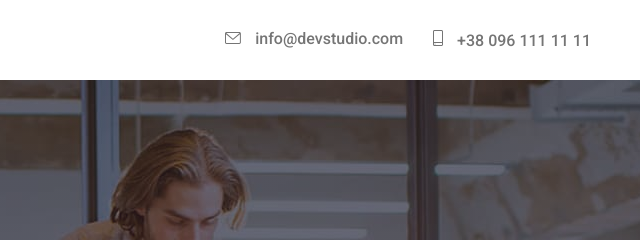
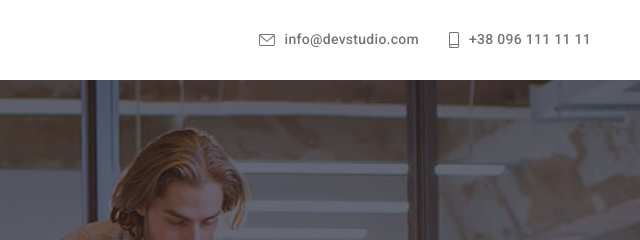
Before and after one commit to denis-gavrilenko0910/goit-markup-hw-04, a plain HTML site: page index.html in a window 1280 px wide. Shown: the top 240 px of the page, 634-1274 px from the left. Drawn offline with nearby package versions, Linux system fonts and the light colour scheme.

Commit message:
contacts hoher

```diff
--- a/css/main.css
+++ b/css/main.css
@@ -25,16 +25,11 @@
   --footer-icon-background-color: rgba(255, 255, 255, 0.1);
 }
 
-.list {
-  list-style: none;
-}
-.socials-list {
-  list-style: none;
-}
-.footer-socials {
-  list-style: none;
-}
-.site-nav-list {
+.socials-list,
+.footer-socials,
+.list,
+.site-nav-list,
+.contacts-list {
   list-style: none;
 }
 
@@ -112,33 +107,41 @@ body {
 }
 
 /* Шапка. Почта и телефон */
-
 .contacts {
   display: flex;
-  margin: 0px;
-  padding: 0px;
+  align-items: center;
+
+  font-style: normal;
   font-weight: 500;
+  font-size: 14px;
+  line-height: 1.14px;
+  letter-spacing: 0.02em;
 }
-.contacts .list:not(:last-child) {
-  margin-right: 30px;
+.envelope-icon,
+.smartphone-icon {
+  margin-right: 10px;
 }
-.envelope-icon {
-  margin-right: 10px;
+.tel-link,
+.mail-link {
+  display: flex;
+  margin-left: 30px;
+  align-items: center;
+
+  font-weight: 500;
+  font-size: 14px;
+  line-height: 1.14;
+  letter-spacing: 0.02em;
+  color: var(--secondary-text-color);
   fill: var(--secondary-text-color);
 }
-.smartphone-icon {
-  margin-right: 10px;
-  fill: var(--secondary-text-color);
+.mail-link {
+  margin-left: 0px;
 }
-
-.contacts-item {
-  color: var(--secondary-text-color);
+.mail-link:hover,
+.tel-link:hover {
+  color: var(--mail-tel-hover-color);
+  fill: var(--mail-tel-hover-color);
 }
-.contacts-item:hover,
-.contacts-item:focus {
-  color: var(--mail-tel-hover-color);
-}
-
 /* Акцентные кнопки */
 
 .button {
--- a/index.html
+++ b/index.html
@@ -45,16 +45,16 @@
           </ul>
 
           <ul class="contacts">
-            <li class="list">
-              <a class="contacts-item" href="mailto:info@devstudio.com">
+            <li class="contacts-list">
+              <a class="mail-link" href="mailto:info@devstudio.com">
                 <svg class="envelope-icon" width="16" height="12">
                   <use href="./img/svg/sprite.svg#icon-envelope"></use>
                 </svg>
                 info@devstudio.com
               </a>
             </li>
-            <li class="list">
-              <a class="contacts-item" href="tel:+380961111111">
+            <li class="contacts-list">
+              <a class="tel-link" href="tel:+380961111111">
                 <svg class="smartphone-icon" width="10" height="16">
                   <use href="./img/svg/sprite.svg#icon-smartphone"></use>
                 </svg>
```
Also changed, not shown: portfolio.html (+4 -24 lines).
